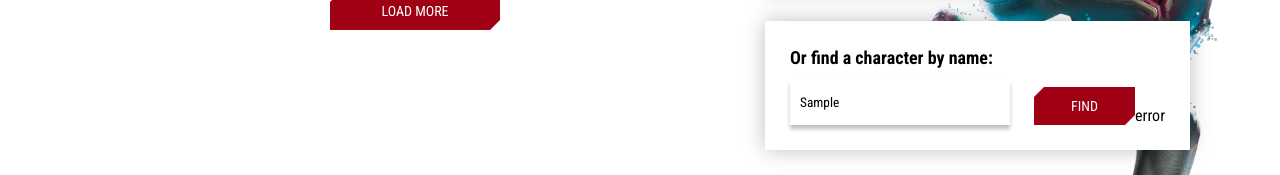
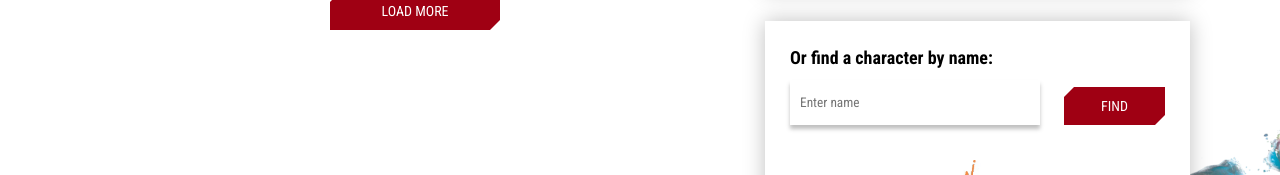
Before and after one commit to olena-ole/react-marvel-app, a React (Create React App) app: page / in a window 1280 px wide. Both pictures are taken after typing "Sample" into the empty fields and a click on the button "FIND". Shown: the part 750-925 px from the top of the page. Built offline with nearby package versions, Linux system fonts and the light colour scheme; no server answers.

Commit message:
updated form with Formik, Yup, showing errors if nothing found

```diff
--- a/package.json
+++ b/package.json
@@ -6,6 +6,7 @@
     "@testing-library/jest-dom": "^5.16.5",
     "@testing-library/react": "^13.4.0",
     "@testing-library/user-event": "^13.5.0",
+    "formik": "^2.2.9",
     "prop-types": "^15.8.1",
     "react": "^18.2.0",
     "react-dom": "^18.2.0",
@@ -14,7 +15,8 @@
     "react-transition-group": "^4.4.5",
     "sass": "^1.58.0",
     "uid": "^2.0.1",
-    "web-vitals": "^2.1.4"
+    "web-vitals": "^2.1.4",
+    "yup": "^1.0.2"
   },
   "scripts": {
     "start": "react-scripts start",
--- a/src/components/charForm/CharForm.js
+++ b/src/components/charForm/CharForm.js
@@ -1,35 +1,55 @@
 import { useState } from 'react';
 import useMarvelService from '../../services/MarvelService';
+import { Formik, Form, Field, ErrorMessage as FormikErrorMessage} from 'formik';
+import * as Yup from 'yup';
+import ErrorMessage from '../errorMessage/ErrorMessage';
 
 import './charFrom.scss';
 
 const CharFrom = () => {
-    const [name, setName] = useState('');
-    const { loading, error, clearError, getCharacterByName } = useMarvelService();
+    const [char, setChar] = useState(null);
+    const { error, clearError, getCharacterByName } = useMarvelService();
 
-    function handleChange(e) {
-        e.preventDefault();
-        getCharacterByName(name).then(res => console.log(res));
+    function updateChar(name) {
+        clearError();
+
+        getCharacterByName(name).then(res => setChar(res));
     }
 
     return (
+
+            <Formik
+                initialValues={{ name: '' }}
+                validationSchema={Yup.object({
+                    name: Yup.string()
+                            .min(2, 'The name is too short')
+                            .required('The field is required')
+                })}
+                onSubmit={(values, actions) => {
+                    updateChar(values.name);
+                    actions.setSubmitting(false);
+                    actions.resetForm();
+                }}
+                >
+                {({ isSubmitting }) => (
                     <div className="char__search">
                         <p className="char__search-name">Or find a character by name:</p>
-            <form className="char__form" onSubmit={handleChange}>
-                <input
+                        <Form className="char__form">
+                            <Field
                                 type="text"
                                 name="name"
                                 placeholder="Enter name"
-                    className="char__form-item"
-                    required
-                    value={name}
-                    onChange={e => setName(e.target.value)} />
-                <button className="button button__main">
+                                className="char__form-item"/>
+                            <button type="submit" disabled={isSubmitting} className="button button__main">
                                 <div className="inner">Find</div>
                             </button>
-                {error && <div>error</div>}
-            </form>
+                        </Form>
+                        <FormikErrorMessage name="name" component="div" className="char__search-error" />
+                        {char && char.length && !error ? <div className="char__search-error">{char}</div> : null}
+                        {error ? <div className="char__search-critical-error"><ErrorMessage /></div> : null}
                     </div>
+                )}
+            </Formik>
     )
 }
 
--- a/src/components/charForm/charFrom.scss
+++ b/src/components/charForm/charFrom.scss
@@ -1,3 +1,4 @@
+@import '../../style/variables.scss';
 
 .char {
     &__search {
@@ -11,6 +12,16 @@
             font-weight: bold;
             font-size: 18px;
             line-height: 24px;
+        }
+        &-error {
+            margin-top: 25px;
+            font-weight: bold;
+            font-size: 18px;
+            line-height: 24px;
+            color: $main-color;
+        }
+        &-critical-error {
+            margin-top: 25px;
         }
     }
     &__form {
```
Also changed, not shown: 1 other file (tests, documents, lock files or other folders). Lines whose indentation alone changed are shown as unchanged.
